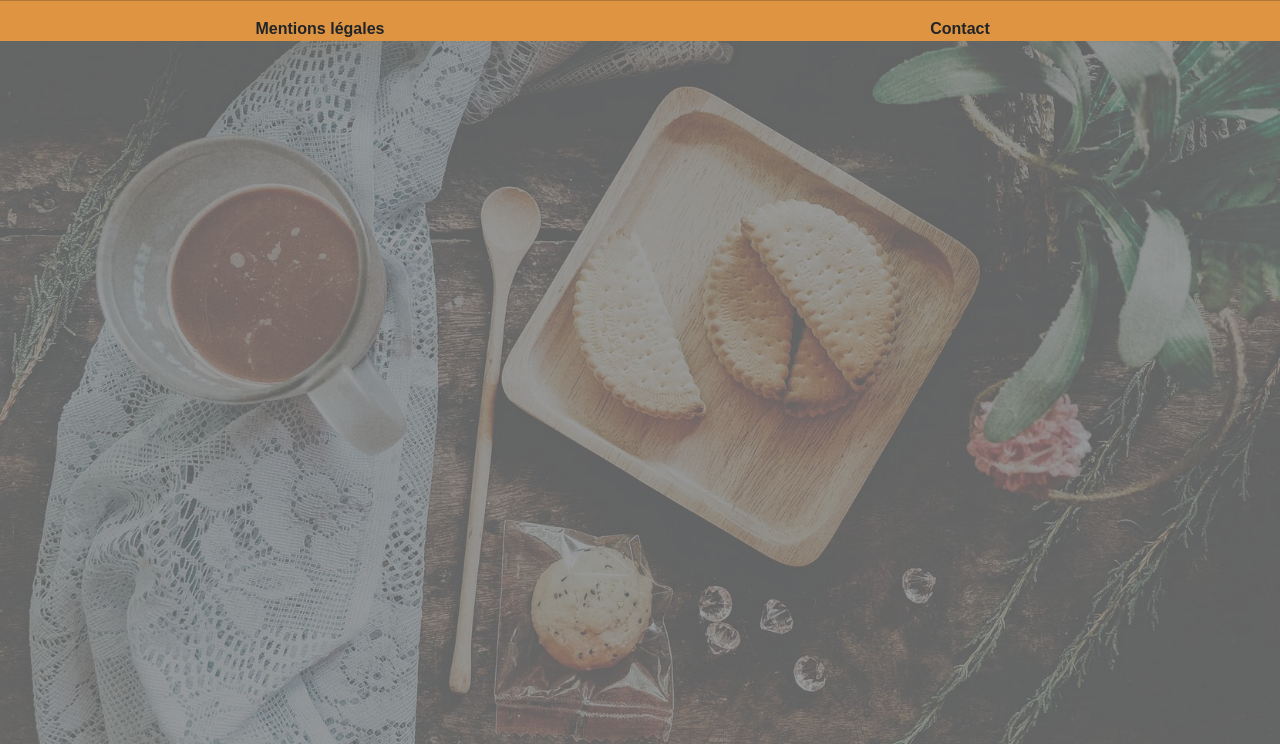
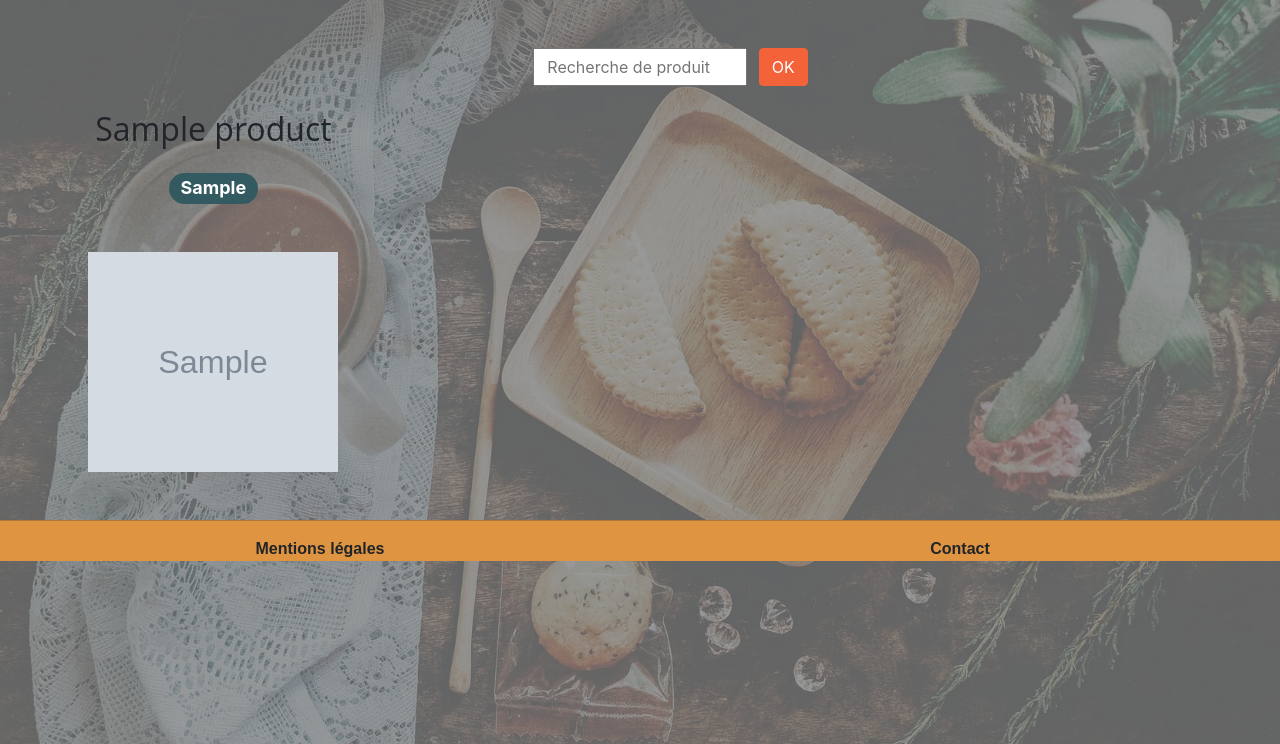
Before and after one commit to Digoin/p11, a Django app: template pur_beurre/main_site/templates/main_site/product_research.html in a window 1280 px wide. Shown: the part 56-800 px from the top of the page. Run offline with Django 3.2, Linux system fonts and the light colour scheme; the template is opened without the code that fills it: values that come from a table or form of the project are taken from there, others are empty; tables that the repository leaves empty hold one stand-in row (values such as "Sample post"); grey boxes marked "Sample" are stand-in pictures; some libraries are stand-ins or nearby versions.

Commit message:
its ugly but it work so...

```diff
--- a/pur_beurre/main_site/templates/main_site/product_research.html
+++ b/pur_beurre/main_site/templates/main_site/product_research.html
@@ -4,5 +4,31 @@
 {% block title %}Recherche{% endblock title %}
 
 {% block content %}
-
+<form class = "row justify-content-center mt-5" action = "/research/" method = "get">
+    {% csrf_token %}
+    <div class="col-1"></div>
+    <input class="col-2" id="product_searched" type="text" name="product_searched" placeholder="Recherche de produit">
+    <div class="col-1">
+        <input class="btn btn-primary"  type="submit" value="OK">
+    </div>
+</form>
+<div class="row">
+    {% for product in results %}
+        <div class="col-4">
+            <div>
+                <h2 class="col text-center my-4">{{ product.name }}</h2>
+            </div>
+            <div class="row h4 mt-3 mb-5">
+                <div class="col text-center">
+                    <span class="badge rounded-pill mussels-bg">{{ product.nutriscore }}</span>
+                </div>
+            </div>
+            <div class="row justify-content-center mb-5">
+                <a class="col product-presentation text-center" href="{% url 'main_site:product' product.id %}">
+                    <img class="substitution-product-img" src="{{ product.img_url }}">
+                </a>
+            </div>
+        </div>
+    {% endfor %}
+</div>
 {% endblock content %}
--- a/pur_beurre/main_site/views.py
+++ b/pur_beurre/main_site/views.py
@@ -4,7 +4,6 @@
 from main_site.models import Product
 from django.contrib.postgres.search import SearchQuery, SearchRank, SearchVector
 
-from .forms import ProductResearch
 
 # Create your views here.
 
@@ -62,5 +61,5 @@
             no_repetition_result.append(product)
 
     context = {"results": no_repetition_result}
-    print(context)
+
     return render(request, 'main_site/product_research.html', context)
```
